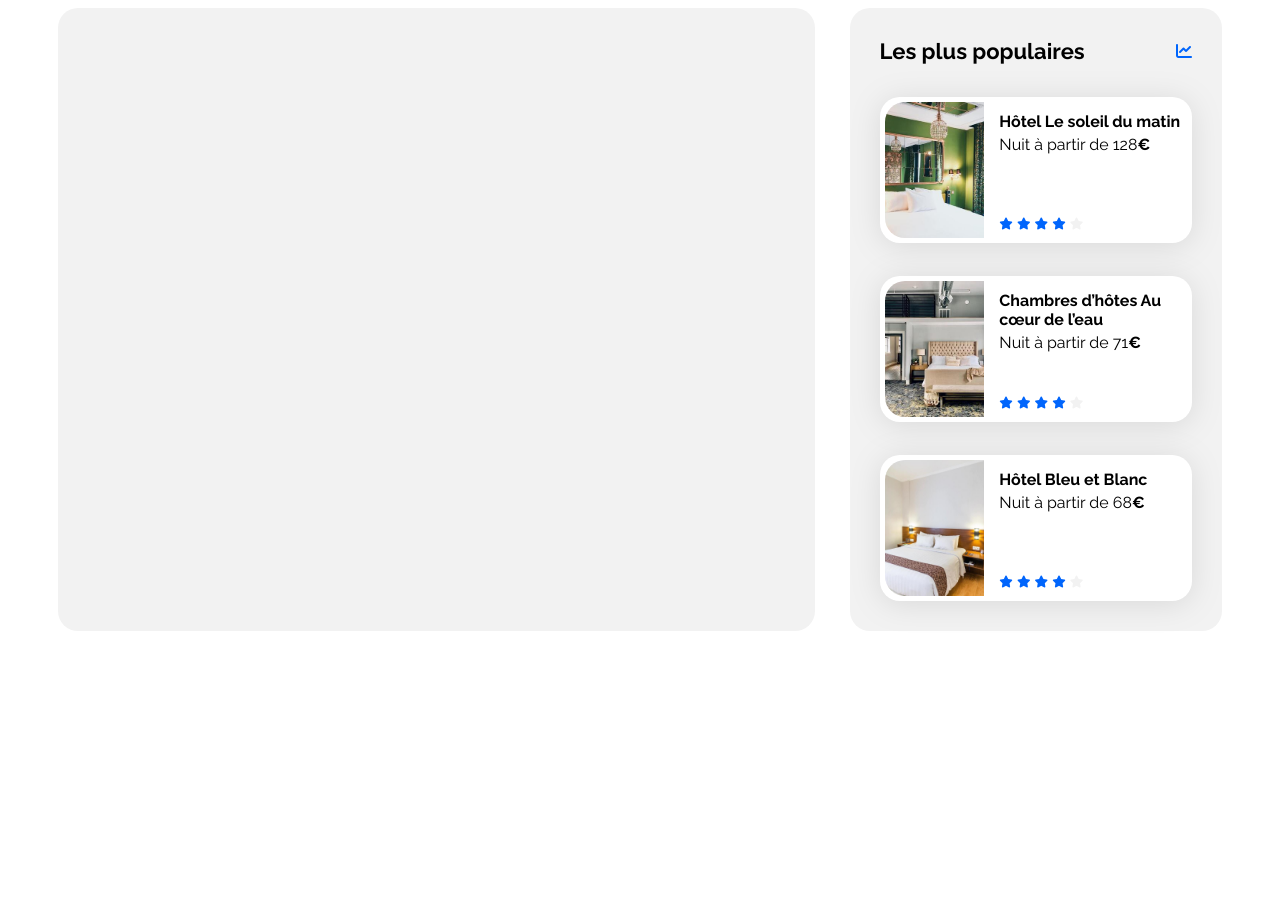
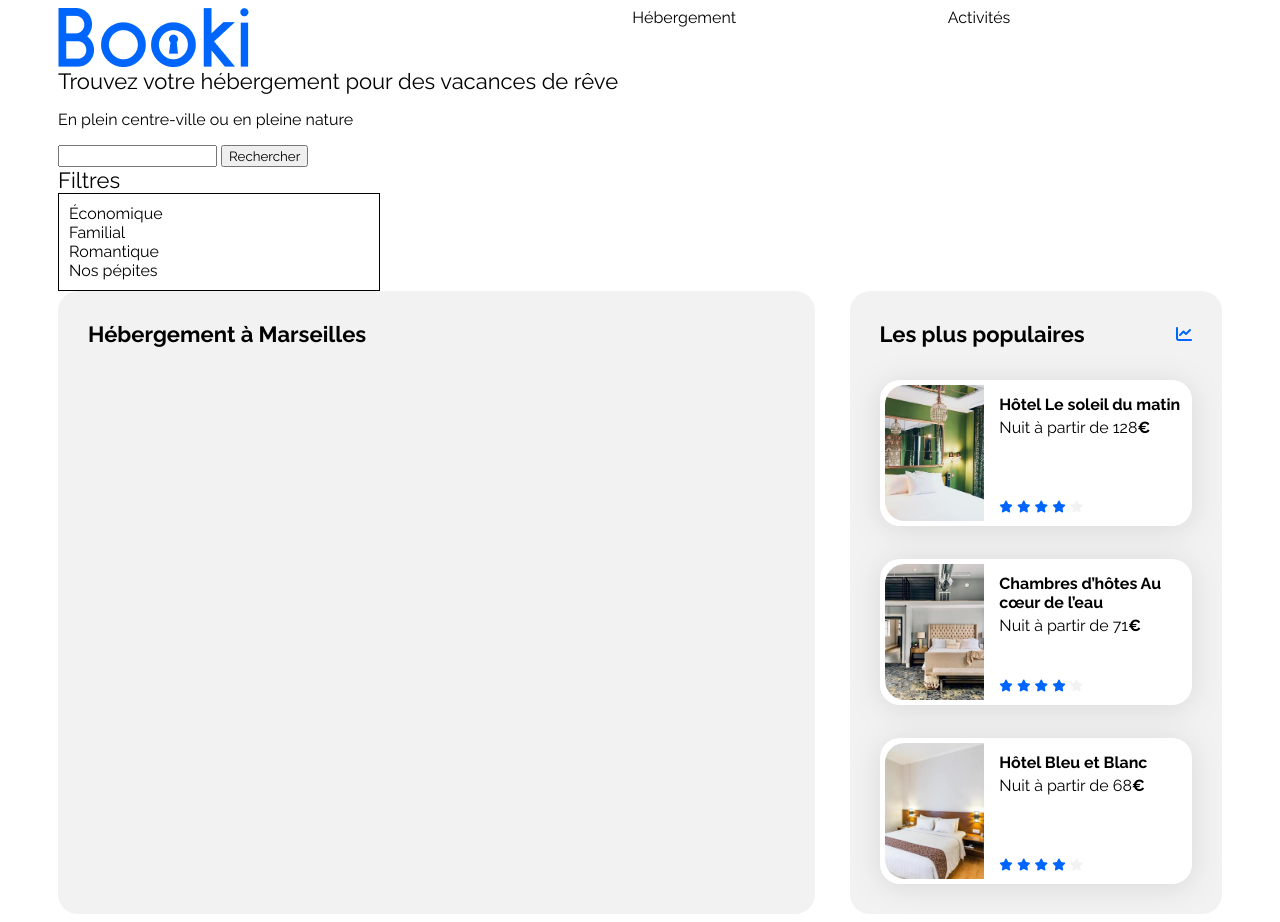
Before and after one commit to Zanesch/Projet-booki, a plain HTML site: page index.html in a window 1280 px wide. Before the commit the page ends 800 px from the top, so only its background shows below. Drawn offline with Linux system fonts and the light colour scheme.

Commit message:
bookiecommit

```diff
--- a/css/style.css
+++ b/css/style.css
@@ -2,7 +2,31 @@
 * {
     font-family: 'Raleway', sans-serif;
 }
+.header-container {
+    display: flex;
+    justify-content: space-between;
+    align-content: center;
+}
+.Lienhebergement,.Activités
+{
+    display: flex;
+    flex: end;
+    margin-right: 20px;
+}
+.Lienhebergement:hover,.Activités:hover{
+    color: #0065FC;
+}
+.filtres-container {
+    border: 1px solid #000;
+    padding: 10px;
+    width: 300px;
+}
 
+.case {
+    border: 1px solid #ccc;
+    padding: 5px;
+    margin-bottom: 5px;
+}
 :root {
     --main-color: #0065FC;
     --main-bg-color: #F2F2F2;
--- a/index.html
+++ b/index.html
@@ -16,10 +16,32 @@
 
 <body>
     <div class="main-container">
-        <header></header>
+        <header>
+            <div class="header-container">
+            <img src="./images/logo/Booki.png"><br>
+            <a href="#Hébergement à Marseilles" class="Lienhebergement">Hébergement</a>
+            <a href="#Activité à Marseilles" class="Activités">Activités</a><br>
+        </div>
+            <p class="section-title">Trouvez votre hébergement pour des vacances de rêve</p>
+            <p>En plein centre-ville ou en pleine nature </p>
+</header>
+<nav>
+    <form method="get" action="">
+        <input type="text" type="search" id="site-search" name="s">
+        <button>Rechercher</button><br>
+        <p class="section-title"> Filtres </p>
+<div class="filtres-container">
+    <div class="Filtre1 box">Économique</div>
+    <div class="Filtre2 box">Familial</div>
+    <div class="Filtre3 box">Romantique</div>
+    <div class="Filtre4 box">Nos pépites</div>
+</div>
+    </form>
+</nav>
         <main>
             <div class="hebergements-and-populaires">
                 <section class="hebergements">
+                    <h2 class="section-title" id="Hébergement à Marseilles">Hébergement à Marseilles</h2>
 
                 </section>
                 <section class="populaires">
```
